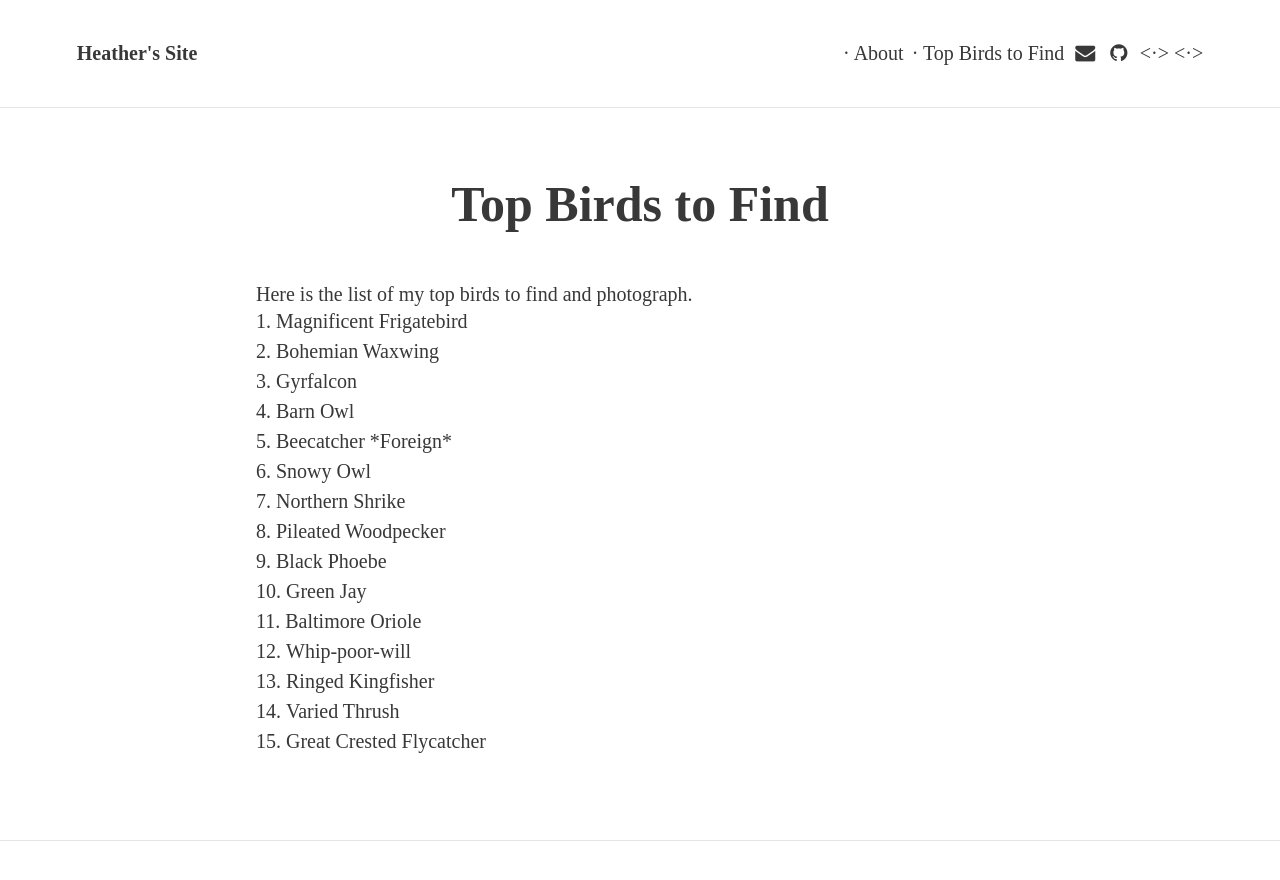
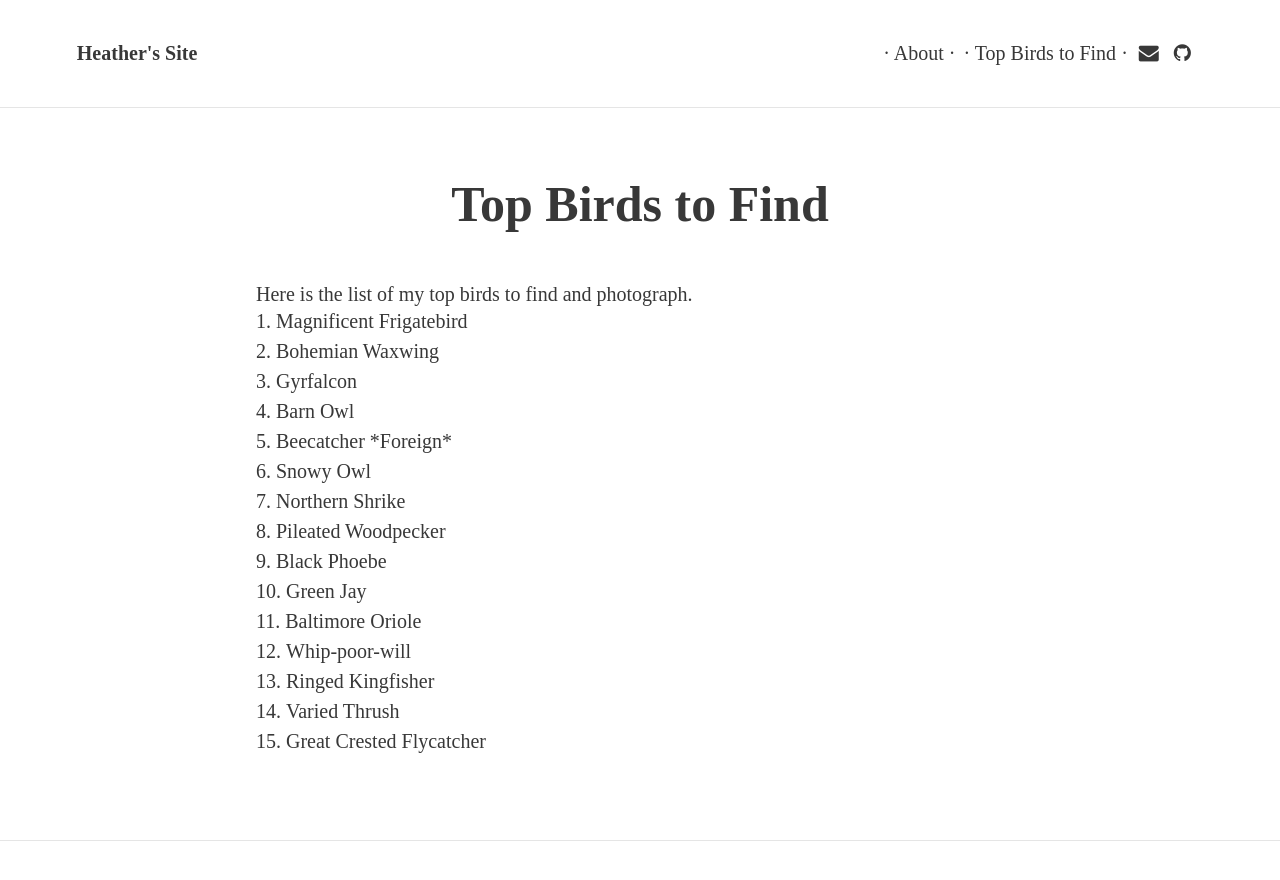
Before and after one commit to heathngordon/heathngordon.github.io, a Jekyll site: the page built from top-birds.html, in a window 1280 px wide. Shown: the top 880 px of the page. Built offline with Jekyll 4.4.1, drawn with Linux system fonts in a browser that asks for light colours; nearby versions of some CDN libraries; some web fonts are replaced.

Commit message:
added middot on both sides of link

```diff
--- a/_includes/header.html
+++ b/_includes/header.html
@@ -22,8 +22,9 @@
 				<a class="page-link" href="{{ page.url | prepend: site.baseurl }}">
 					{{ page.title }}
 				</a>
+				&middot;
 			</li>
-			<&middot;>
+
 			{% endif %}
 			{% endfor %}
 			<!-- Social icons from Font Awesome, if enabled -->
```
